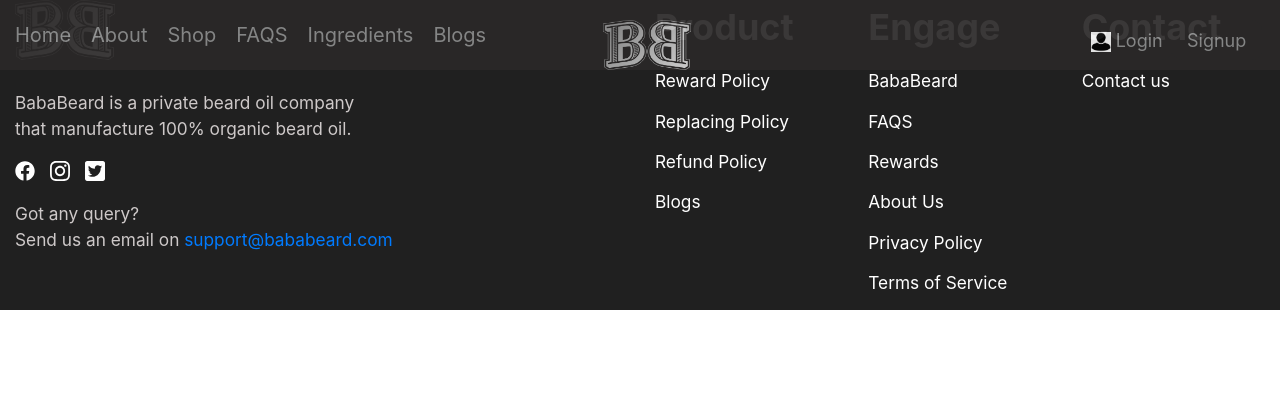
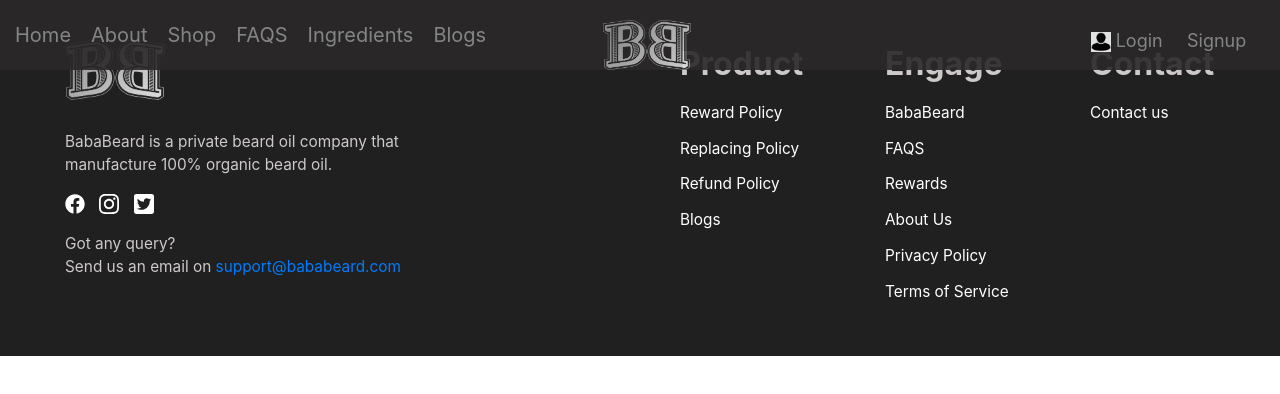
Before and after one commit to NaumanSaleem22/bababeardreact, a React (Create React App) app: page /Footer in a window 1280 px wide. Shown: the top 394 px of the page. Built offline with nearby package versions, Linux system fonts and the light colour scheme.

Commit message:
media query removed

```diff
--- a/src/About.js
+++ b/src/About.js
@@ -22,7 +22,8 @@
     return(
         <div>
 <div>
-<div className="bannr">
+
+<Container fluid className="bannr">
 
 <div className="bannertxt2">
                   BabaBeard - About us
@@ -30,22 +31,13 @@
                 </div>
 
 
-</div>
+</Container>
 
 
 </div>
 
 
-<div className="blogbanner">
-                <img className="bannerimg" src={clickedbanner}/>
 
-                <div className="bannertext2">
-                  BabaBeard - About us
-
-                </div>
-
-
-            </div>
 
                <Container>
                 <Row className="justify-content-center">
--- a/src/Style/About.css
+++ b/src/Style/About.css
@@ -61,10 +61,10 @@
 .bannr{
   background-image: url(../Content/PNG/SelectedBanner/DMllnafUBJ.jpg);
   height: 600px;
-  background-size: 100% auto;
+  background-size: contain;
   background-repeat: no-repeat;
   background-position: center;
-  position: relative;
+
 }
 .bannertxt2{
   position: absolute;
@@ -216,36 +216,3 @@
     opacity: 0.7;
     z-index: 1;
   }
-
-
-
-
-
-  @media (min-width:300px){
-
-    html{
-    font-size:60%;
-    }
-
-    }
-    @media (min-width:760px){
-
-        html{
-        font-size:70%;
-        }
-
-        }
-
-    @media (min-width:900px){
-        html{
-          font-size: 80%;
-        }
-
-    }
-
-
-    @media (min-width:1200px){
-        html{
-          font-size: 90%;
-        }
-    }
--- a/src/Style/FAQS.css
+++ b/src/Style/FAQS.css
@@ -79,35 +79,3 @@
   link{
     text-decoration: none;
   }
-
-
-
-
-  @media (min-width:300px){
-
-    html{
-    font-size:60%;
-    }
-
-    }
-    @media (min-width:760px){
-
-        html{
-        font-size:70%;
-        }
-
-        }
-
-    @media (min-width:900px){
-        html{
-          font-size: 80%;
-        }
-
-    }
-
-
-    @media (min-width:1200px){
-        html{
-          font-size: 90%;
-        }
-    }
--- a/src/Style/Footer.css
+++ b/src/Style/Footer.css
@@ -42,45 +42,3 @@
     font-size: 2.5rem;
     font-weight: bold;
 }
-
-
-
-@media (min-width:300px){
-
-html{
-font-size:70%;
-}
-}
-
-@media (min-width:900px){
-    html{
-      font-size: 80%;
-    }
-    .firstsection{
-
-        padding: 0px;
-     }
-
-     .secondsection{
-         padding: 0px;
-     }
-     .thirdsection{
-         padding: 0px;
-
-     }
-     .fourthsection{
-         padding: 0px;
-     }
-
-     .footersection{
-        padding-left: 0px;
-
-    }
-}
-
-
-@media (min-width:1200px){
-    html{
-      font-size: 90%;
-    }
-}
--- a/src/Style/Policy.css
+++ b/src/Style/Policy.css
@@ -43,36 +43,3 @@
     text-align: center;
 
 }
-
-
-
-
-
-@media (min-width:300px){
-
-    html{
-    font-size:60%;
-    }
-
-    }
-    @media (min-width:760px){
-
-        html{
-        font-size:70%;
-        }
-
-        }
-
-    @media (min-width:900px){
-        html{
-          font-size: 80%;
-        }
-
-    }
-
-
-    @media (min-width:1200px){
-        html{
-          font-size: 90%;
-        }
-    }
```
